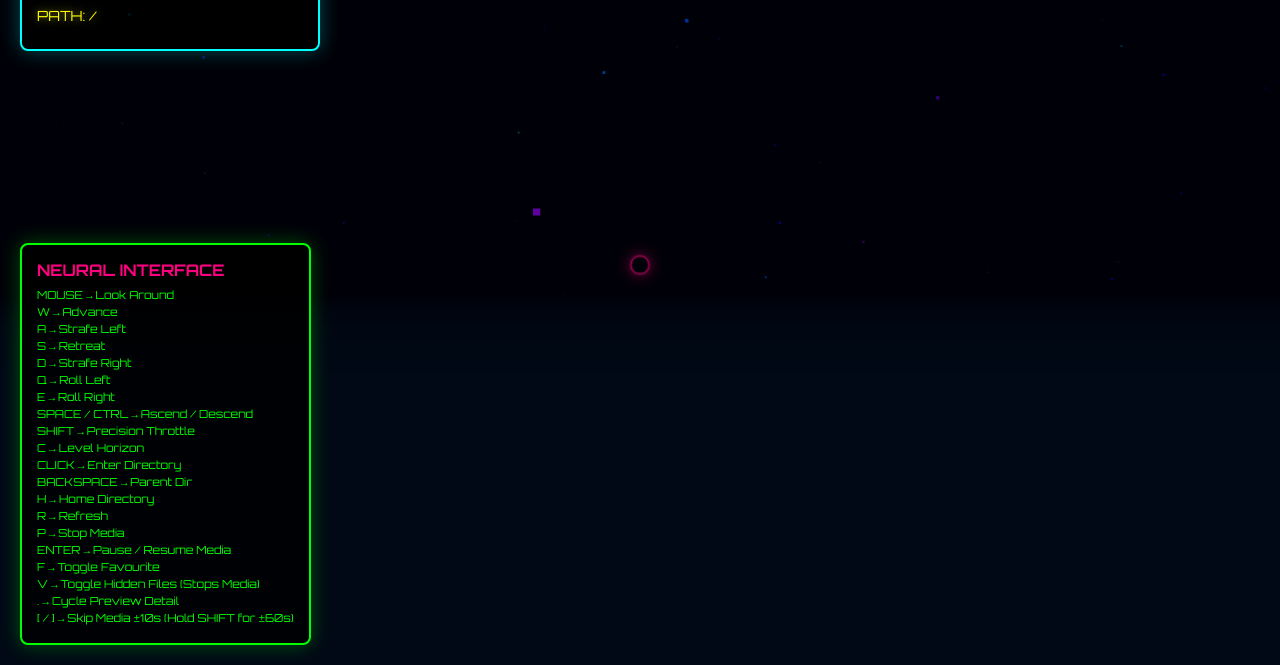
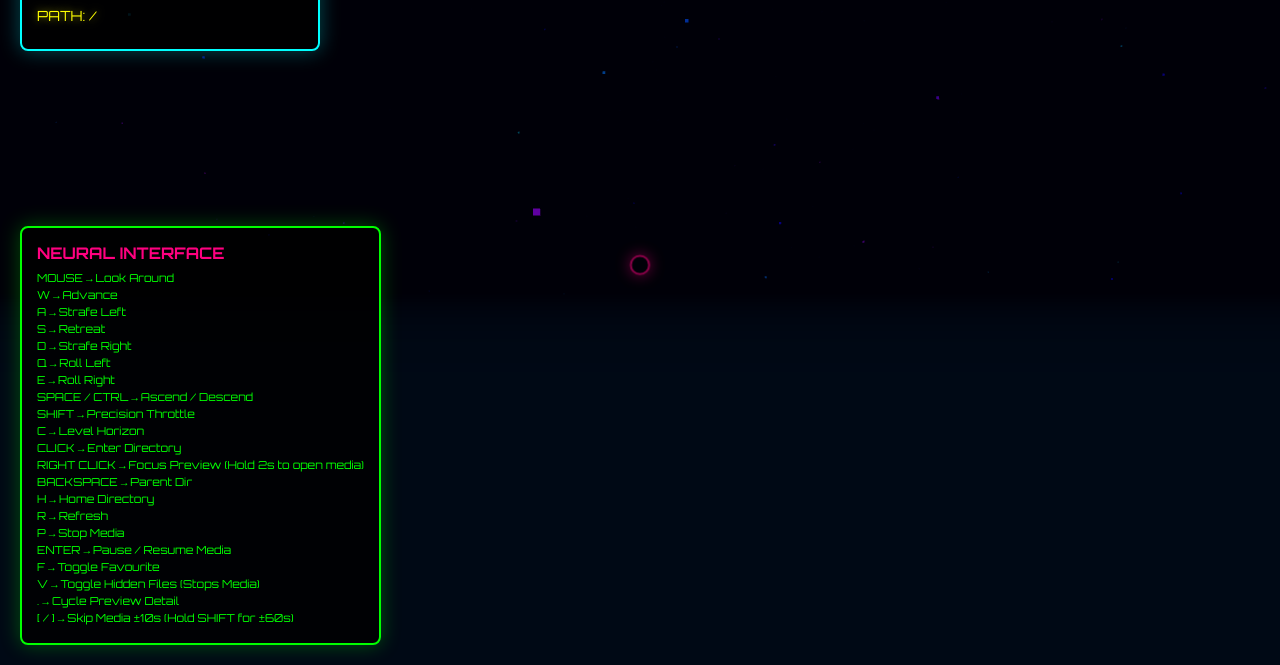
Before and after one commit to TimelessP/filecity, a plain HTML site: page static/index.html in a window 1280 px wide. Shown: the part 135-800 px from the top of the page. Drawn offline with nearby package versions, Linux system fonts and the light colour scheme; no server answers; animation ran at ten frames a second.

Commit message:
Add control instruction for media preview focus on right click

```diff
--- a/static/index.html
+++ b/static/index.html
@@ -178,6 +178,7 @@
             <div class="control-line">SHIFT → Precision Throttle</div>
             <div class="control-line">C → Level Horizon</div>
             <div class="control-line">CLICK → Enter Directory</div>
+            <div class="control-line">RIGHT CLICK → Focus Preview (Hold 2s to open media)</div>
             <div class="control-line">BACKSPACE → Parent Dir</div>
             <div class="control-line">H → Home Directory</div>
             <div class="control-line">R → Refresh</div>
```
